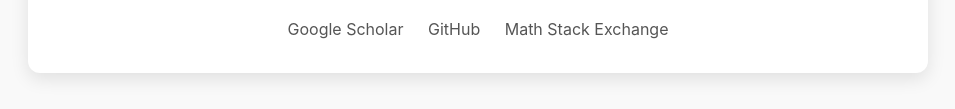
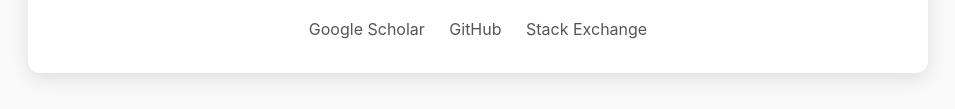
Before and after one commit to risithanambuwasam/risithanambuwasam.github.io, a plain HTML site: page index.html in a window 1280 px wide. Shown: the part 223-332 px from the top of the page, without its empty margins (162-1117 px from the left). Drawn offline with Linux system fonts and the light colour scheme.

Commit message:
Update index.html

```diff
--- a/index.html
+++ b/index.html
@@ -86,7 +86,7 @@
  <div class="links">
   <a href="https://scholar.google.com/citations?user=28Y32P0AAAAJ&hl=en" target="_blank">Google Scholar</a>
   <a href="https://github.com/risithanambuwasam" target="_blank">GitHub</a>
-  <a href="https://math.stackexchange.com/users/1654119/risitha" target="_blank">Math Stack Exchange</a>
+  <a href="https://math.stackexchange.com/users/1654119/risitha" target="_blank">Stack Exchange</a>
 </div>
   </div>
 </body>
```
